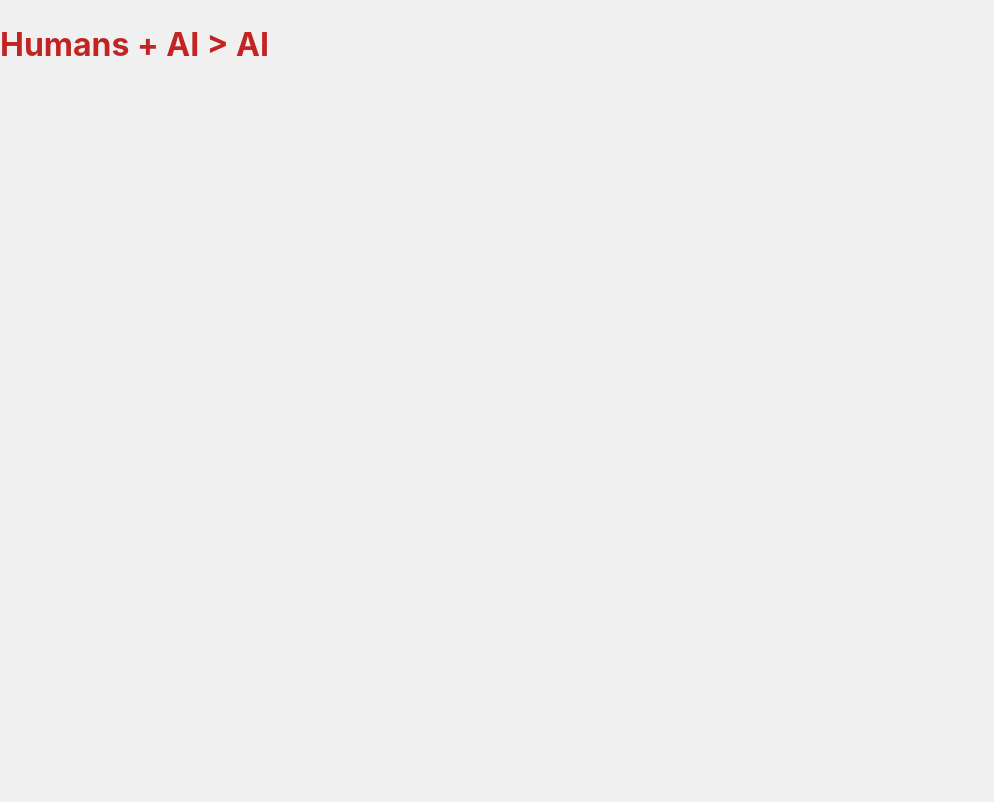
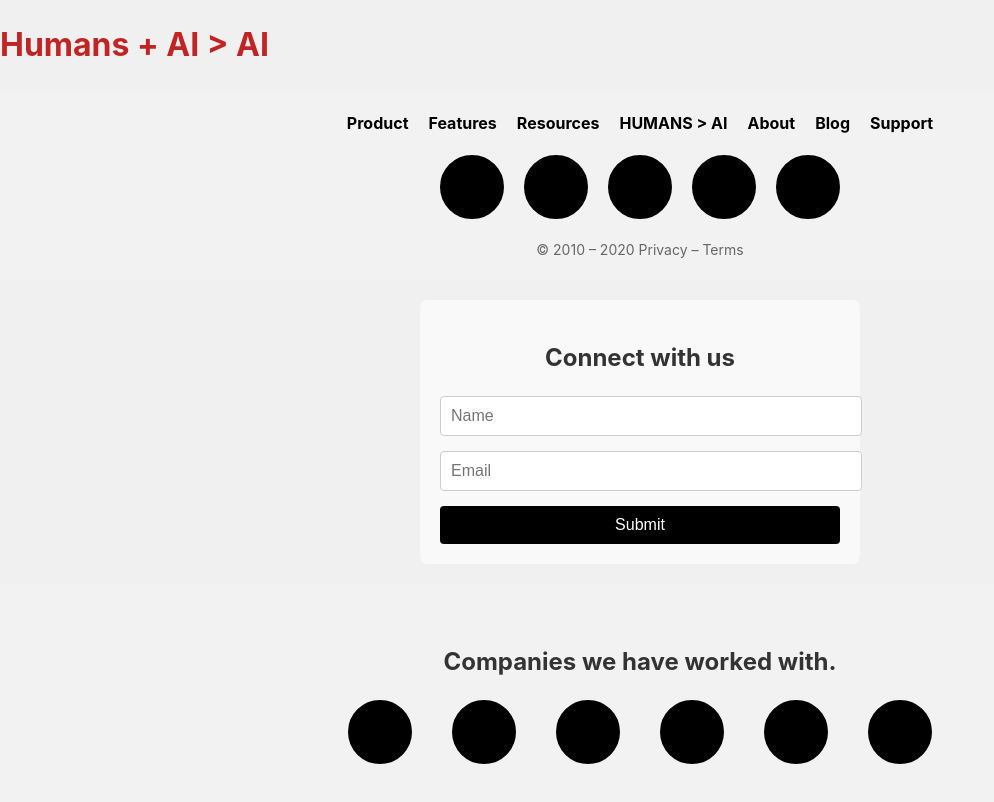
Before and after one commit to Humanitariansai/hai-frontend, a React (Vite) app: page / in a window 1280 px wide. Shown: the whole page, without its empty margins (0-994 px from the left). Built offline with nearby package versions, Linux system fonts and the light colour scheme.

Commit message:
updated components

```diff
--- a/src/App.tsx
+++ b/src/App.tsx
@@ -1,11 +1,19 @@
 import React from 'react';
 import { BrowserRouter as Router, Route, Routes } from 'react-router-dom';
+import Footer from './components/footer';
+import Contact from './components/contact';
+import CompaniesSection from './components/CompaniesSection';
+
+
 
 const App = () => {
   return (
     <Router>
       <div>
         <h1>Humans + AI {'>'} AI</h1>
+        <Footer/>
+        <Contact/>
+        <CompaniesSection/>
       </div>
     </Router>
   );
--- /dev/null
+++ b/src/app/css/companiesSection.css
@@ -0,0 +1,24 @@
+.companies-section {
+    text-align: center;
+    padding: 40px 0;
+    background-color: #f2f2f2; /* Adjust background color as per your design */
+  }
+
+  .companies-section h2 {
+    font-size: 24px;
+    margin-bottom: 20px;
+    color: #333;
+  }
+
+  .companies-circles {
+    display: flex;
+    justify-content: center;
+    gap: 20px;
+  }
+
+  .circle {
+    width: 60px;
+    height: 60px;
+    background-color: #000; /* Black color for circles */
+    border-radius: 50%;
+  }
--- /dev/null
+++ b/src/app/css/contact.css
@@ -0,0 +1,45 @@
+.form-container {
+    display: flex;
+    flex-direction: column;
+    align-items: center;
+    margin: 20px auto;
+    padding: 20px;
+    max-width: 400px;
+    background-color: #f9f9f9;
+    border-radius: 8px;
+  }
+
+  h2 {
+    margin-bottom: 20px;
+    font-size: 24px;
+    color: #333;
+  }
+
+  .connect-form {
+    display: flex;
+    flex-direction: column;
+    width: 100%;
+  }
+
+  .input-field {
+    padding: 10px;
+    margin-bottom: 15px;
+    border: 1px solid #ccc;
+    border-radius: 4px;
+    font-size: 16px;
+    width: 100%;
+  }
+
+  .submit-btn {
+    padding: 10px;
+    background-color: #000;
+    color: #fff;
+    border: none;
+    border-radius: 4px;
+    font-size: 16px;
+    cursor: pointer;
+  }
+
+  .submit-btn:hover {
+    background-color: #333;
+  }
--- /dev/null
+++ b/src/app/css/footer.css
@@ -0,0 +1,44 @@
+.footer-container {
+    text-align: center;
+    padding: 20px;
+    background-color: #f2f2f2;
+  }
+
+  .footer-menu {
+    list-style: none;
+    padding: 0;
+    margin: 0;
+    display: flex;
+    justify-content: center;
+    gap: 20px;
+  }
+
+  .footer-menu li a {
+    text-decoration: none;
+    color: #000;
+    font-weight: bold;
+  }
+
+  .footer-circles {
+    display: flex;
+    justify-content: center;
+    margin: 20px 0;
+  }
+
+  .circle {
+    width: 40px;
+    height: 40px;
+    border: 2px solid #000;
+    border-radius: 50%;
+    margin: 0 10px;
+  }
+
+  .footer-bottom {
+    margin-top: 20px;
+    font-size: 14px;
+    color: #666;
+  }
+
+  .footer-bottom p {
+    margin: 0;
+  }
--- /dev/null
+++ b/src/components/CompaniesSection.tsx
@@ -0,0 +1,20 @@
+import React from 'react';
+import '../app/css/companiesSection.css'
+
+const CompaniesSection: React.FC = () => {
+  return (
+    <div className="companies-section">
+      <h2>Companies we have worked with.</h2>
+      <div className="companies-circles">
+        <div className="circle"></div>
+        <div className="circle"></div>
+        <div className="circle"></div>
+        <div className="circle"></div>
+        <div className="circle"></div>
+        <div className="circle"></div>
+      </div>
+    </div>
+  );
+};
+
+export default CompaniesSection;
--- /dev/null
+++ b/src/components/contact.tsx
@@ -0,0 +1,40 @@
+import React, { useState } from 'react';
+import '../app/css/contact.css'
+
+const Form: React.FC = () => {
+  const [name, setName] = useState('');
+  const [email, setEmail] = useState('');
+
+  const handleSubmit = (e: React.FormEvent<HTMLFormElement>) => {
+    e.preventDefault();
+    // Handle form submission logic here
+    console.log('Form submitted with:', { name, email });
+  };
+
+  return (
+    <div className="form-container">
+      <h2>Connect with us</h2>
+      <form onSubmit={handleSubmit} className="connect-form">
+        <input
+          type="text"
+          placeholder="Name"
+          value={name}
+          onChange={(e) => setName(e.target.value)}
+          className="input-field"
+          required
+        />
+        <input
+          type="email"
+          placeholder="Email"
+          value={email}
+          onChange={(e) => setEmail(e.target.value)}
+          className="input-field"
+          required
+        />
+        <button type="submit" className="submit-btn">Submit</button>
+      </form>
+    </div>
+  );
+};
+
+export default Form;
--- /dev/null
+++ b/src/components/footer.tsx
@@ -0,0 +1,32 @@
+import React from 'react';
+import '../app/css/footer.css'
+
+const Footer: React.FC = () => {
+  return (
+    <footer className="footer-container">
+      <div className="footer-top">
+        <ul className="footer-menu">
+          <li><a href="/product">Product</a></li>
+          <li><a href="/features">Features</a></li>
+          <li><a href="/resources">Resources</a></li>
+          <li><a href="/">HUMANS &gt; AI</a></li>
+          <li><a href="/about">About</a></li>
+          <li><a href="/blog">Blog</a></li>
+          <li><a href="/support">Support</a></li>
+        </ul>
+      </div>
+      <div className="footer-circles">
+        <div className="circle"></div>
+        <div className="circle"></div>
+        <div className="circle"></div>
+        <div className="circle"></div>
+        <div className="circle"></div>
+      </div>
+      <div className="footer-bottom">
+        <p>&copy; 2010 – 2020 Privacy – Terms</p>
+      </div>
+    </footer>
+  );
+};
+
+export default Footer;
```
